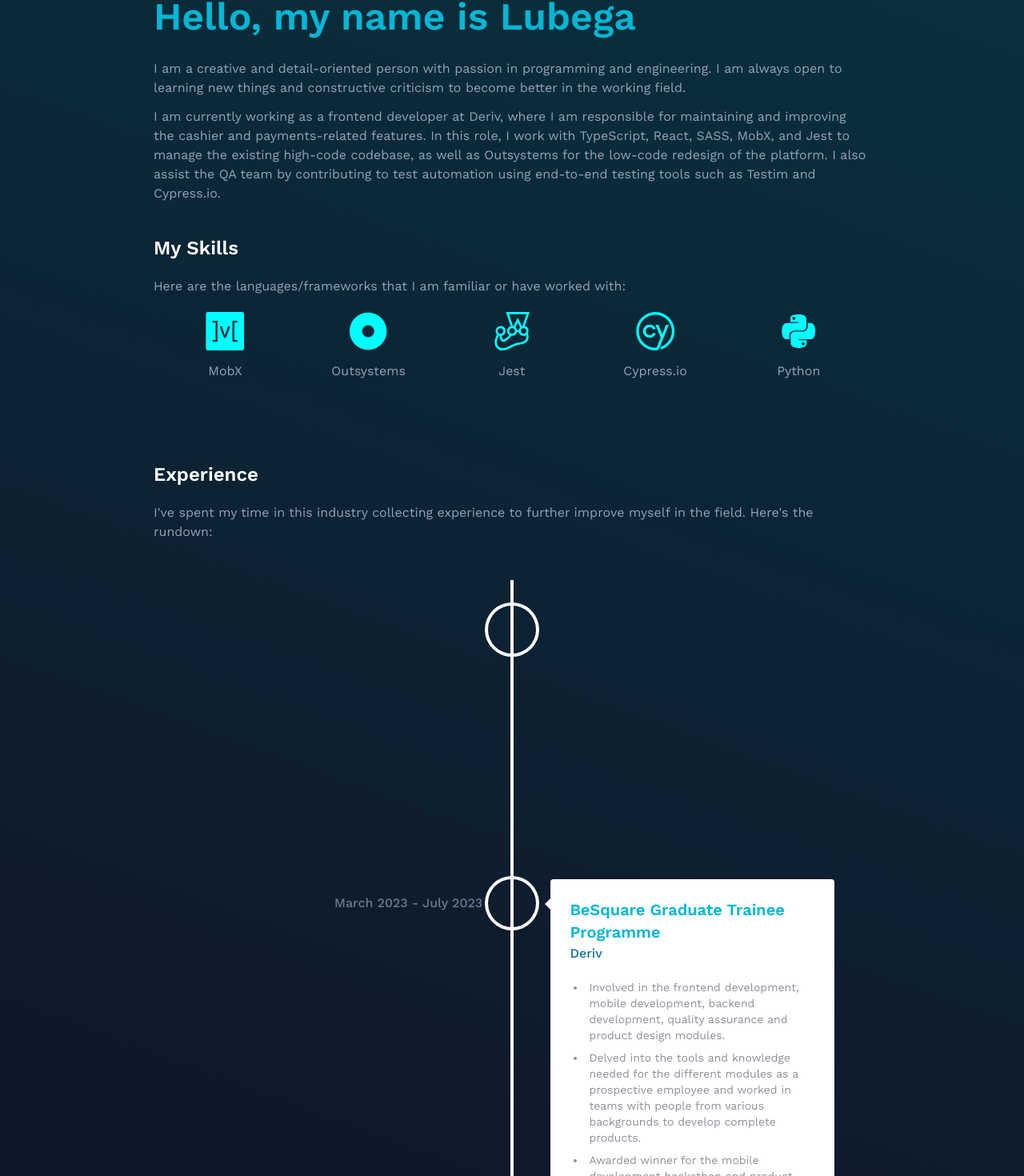
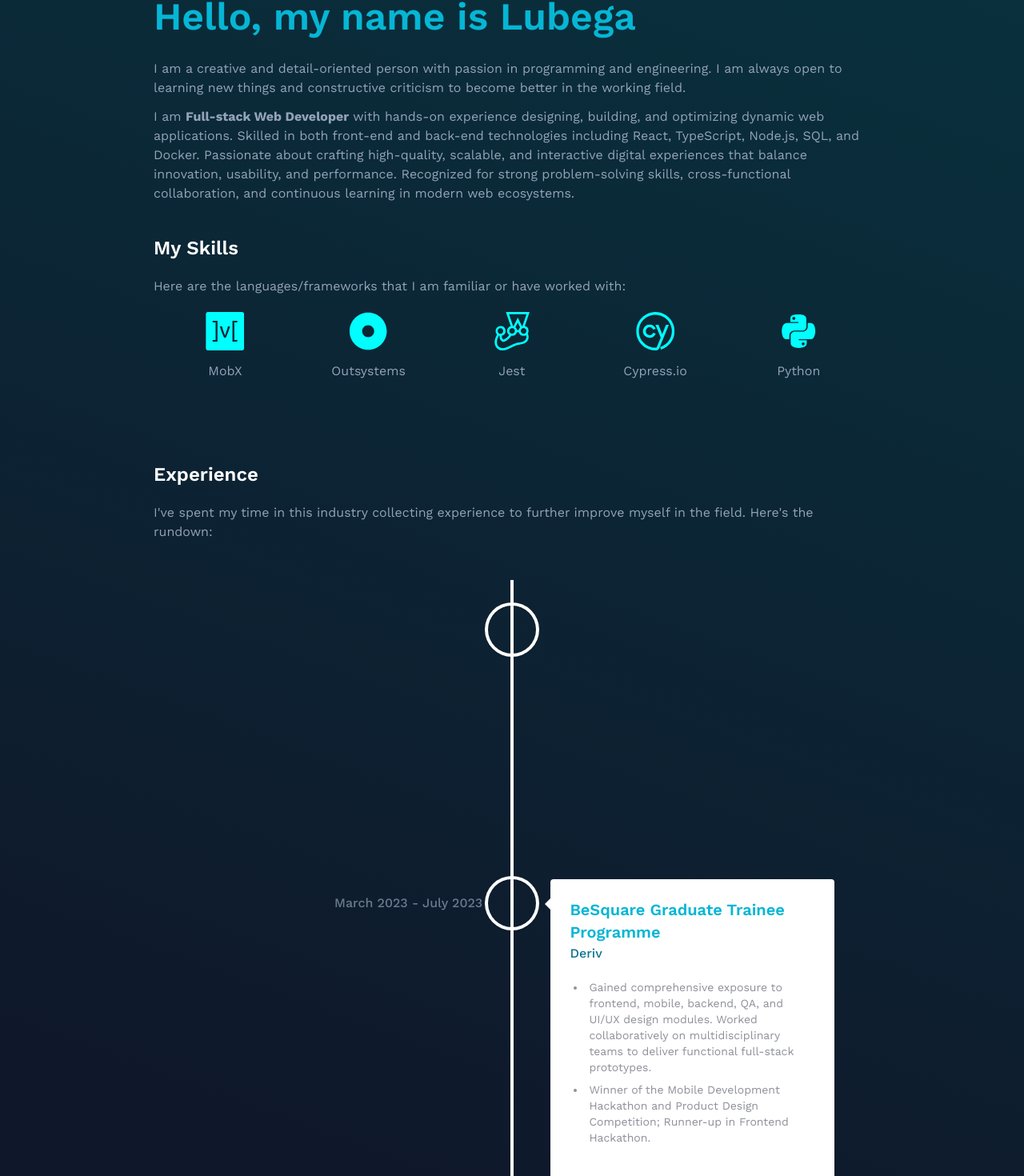
Before and after one commit to muhdlubega/lubega.pages.dev, a React (Vite) app: page /about in a window 1280 px wide. Shown: the part 138-1608 px from the top of the page at 80% size. Built offline with nearby package versions, Linux system fonts and the light colour scheme.

Commit message:
update projects

```diff
--- a/src/constants/index.js
+++ b/src/constants/index.js
@@ -8,6 +8,7 @@
 import vg from "../assets/projects/vg.png";
 import mu from "../assets/projects/mu.png";
 import ba from "../assets/projects/ba.png";
+import ip from "../assets/projects/ip.png";
 
 export const skills = [
   {
@@ -40,9 +41,8 @@
     company_name: "Deriv",
     date: "March 2023 - July 2023",
     points: [
-      "Involved in the frontend development, mobile development, backend development, quality assurance and product design modules.",
-      "Delved into the tools and knowledge needed for the different modules as a prospective employee and worked in teams with people from various backgrounds to develop complete products.",
-      "Awarded winner for the mobile development hackathon and product design competition as well as runner-up for the frontend development hackathon.",
+      "Gained comprehensive exposure to frontend, mobile, backend, QA, and UI/UX design modules. Worked collaboratively on multidisciplinary teams to deliver functional full-stack prototypes.",
+      "Winner of the Mobile Development Hackathon and Product Design Competition; Runner-up in Frontend Hackathon.",
     ],
   },
   {
@@ -71,24 +71,36 @@
     company_name: "Mindhive Asia Sdn. Bhd.",
     date: "August 2024 - June 2025",
     points: [
-      "Leading the frontend development via NextJS and React of client-based projects related to AI and machine learning operations, such as document processing and account payable/ receivable automations.",
-      "As the sole frontend developer I am tasked in aliasing with the backend and design team to manage the business requirements and client needs in delivering the requested products.",
-      "Completed and delivered 4 projects for ZUS Coffee Sdn Bhd as well as assisted with 2 other ongoing projects for other clients with high-quality output and positive feedback."
+      "Led front-end development for AI-driven solutions in Next.js and React, including document processing and accounts payable/receivable automation.",
+      "Partnered closely with backend engineers (Node.js, SQL) and designers to implement and integrate REST APIs, authentication, and data management.",
+      "Delivered 4 full projects for ZUS Coffee and contributed to 2 ongoing enterprise projects, earning positive client feedback for quality and timeliness.",
+      "Implemented reusable UI libraries and modular code structures to improve maintainability across multiple client projects."
     ],
   },
   {
     id: 6,
+    title: "GCPBoleh Season 7",
+    company_name: "Google",
+    date: "August 2025",
+    points: [
+      "Completed GCPBoleh Season 7, an online self-study program by Google Cloud for developers in Malaysia.",
+      "Delved into the basic skills in Generative AI, BigQuery, Vertex AI, TensorFlow, Cloud Security, and Infrastructure Modernization",
+      "Earned a total of 8 badges with 5 skill badges.",
+    ],
+  },
+  {
+    id: 7,
     title: "Frontend Developer",
     company_name: "Deriv",
     date: "August 2023 - Present",
     points: [
-      "Tasked in handling cashier and payments related maintenance and improvements. I worked mainly with React and TypeScript to implement new features and maintain the codebase of the web application.",
-      "Collaborated globally with members from varying departments such as backend, product design and quality assurance for the development of the web application and new code architecture.",
-      "Responsible for increasing the Jest unit test code coverage of the wallets package to over 80% and assisting the quality assurance automation team with the Testim/Cypress.io E2E test for the squad.",
-      "Optimized performance of the wallets package, reducing the bundle load size by over 74%.",
-      "Took initiative of implementing translations in the wallets package, making it accessible to up to 21 different languages, including RTL support for Arabic language.",
-      "Worked extensively with Outsystems for the redesign of the web application in low-code architecture.",
-      "Awarded Stars of the Month for April 2024 and April 2025 in recognition of the high number of bug cards and user stories closed, as well as contributions to improving performance and caching of the low-code platform."
+      " Maintained and enhanced cashier and payment systems for global web applications built with React and TypeScript.",
+      "Collaborated with backend, design, and QA teams across multiple regions to develop features and improve architecture in a large-scale monorepo environment.",
+      "Increased unit test coverage to over 80% using Jest and supported Cypress.io E2E automation.",
+      "Optimized wallet package performance, reducing bundle load size by 74% for faster, more efficient delivery.",
+      "Implemented i18n and RTL support for 21 languages, significantly improving accessibility and user reach.",
+      "Contributed to the company’s low-code platform redesign using Outsystems, improving maintainability and feature rollout speed.",
+      "3× Stars of the Month awardee for consistently high delivery quality and measurable performance improvements."
     ],
   },
 ];
@@ -105,22 +117,22 @@
   },
   {
     theme: "btn-back-green",
+    iconUrl: ip,
+    name: "IMG.prcess",
+    description:
+      "IMG.prcess is an AI-powered document processing app that extracts structured data from document images using Mistral’s Pixtral-12b vision model. It provides confidence scores for each extracted field, supports exports to Excel and PDF, and maintains a searchable document history. Built with Next.js 14, TypeScript, and Tailwind CSS v4, the app features a sleek dark mode interface, responsive design, and real-time processing indicators. Data is stored and managed via Supabase with IP-based tracking, while exports are handled using xlsx and jsPDF libraries for seamless data output.",
+    link: "https://imgprcess.pages.dev/",
+    sourceCode: "https://github.com/muhdlubega/img.prcess",
+    buttontext: "Open Website"
+  },
+  {
+    theme: "btn-back-green",
     iconUrl: ms,
     name: "MgmtSys",
     description:
       "MgmtSys is a comprehensive management system dashboard featuring API integration, state management, data visualization, CRUD operations, performance optimization, and security measures and is written mainly in React Javascript and SCSS. It utilizes Firebase and Firestore as a database and authorization solution while also integrating data from the JSONPlaceholder API. The following documentation provides an overview of the project's features, dependencies, setup instructions, usage, deployment, and submission details.",
     link: "https://mgmtsys.vercel.app/",
     sourceCode: "https://github.com/muhdlubega/mgmt-sys-dashboard",
-    buttontext: "Open Website"
-  },
-  {
-    theme: "btn-back-green",
-    iconUrl: mu,
-    name: "Muizzle.me",
-    description:
-      "Muizzle.me is a simple puzzle game designed for movie lovers where user can guess movie titles based on the screenshots of the movie displayed. Muizzle uses Cloudflare R2 bucket for image storage and local storage for user statistics. It is mainly writted in React Typescript and CSS for styling. It also has integrated Google Analytics and Google Adsense for analytical and monetization purposes.",
-    link: "https://muizzle.me/",
-    sourceCode: "https://github.com/muhdlubega/muizzle",
     buttontext: "Open Website"
   },
   {
@@ -145,12 +157,41 @@
   },
   {
     theme: "btn-back-green",
+    iconUrl: mu,
+    name: "Muizzle.me",
+    description:
+      "Muizzle.me is a simple puzzle game designed for movie lovers where user can guess movie titles based on the screenshots of the movie displayed. Muizzle uses Cloudflare R2 bucket for image storage and local storage for user statistics. It is mainly writted in React Typescript and CSS for styling. It also has integrated Google Analytics and Google Adsense for analytical and monetization purposes.",
+    link: "https://muizzle.me/",
+    sourceCode: "https://github.com/muhdlubega/muizzle",
+    buttontext: "Open Website"
+  },
+  {
+    theme: "btn-back-green",
     iconUrl: ck,
     name: "CryptoKing",
     description:
       "A cryptocurrency watcher website I made for self-study. For this project, I worked with various libraries such as react-alice-carousel and react-chartjs alongside React, CSS, and Firebase to interact with the CoinGecko API. This project was made as a basis for understanding REST API calls and groundwork for WebSocket calls.",
     link: "https://thecryptoking.vercel.app/",
     sourceCode: "https://github.com/muhdlubega/crypto-king",
+    buttontext: "Open Website"
+  },
+  {
+    theme: "btn-back-green",
+    iconUrl: lo,
+    name: "Lib.Org",
+    description:
+      "Lib.Org is a library organizer mobile app I made in a group of two for our mobile development hackathon in the Deriv BeSquare Graduate Programme. For the hackathon our goal was to utilize any open-source API to create an interactive mobile app in one week. Our team utilized mainly the Dart language and Flutter framework with various tools and widgets such as Firebase, Bloc, flutter_barcode_scanner and more to create this app using the Google Books API. This app allows user to perform various actions such as searching for book and e-book details, adding books to favourites and sorting them according to libraries, scanning barcode or entering existing ISBN number of physical books to be added into the organizer, toggling light or dark mode and more.",
+    sourceCode: "https://github.com/muhdlubega/library-organizer",
+    buttontext: "Open Website"
+  },
+  {
+    theme: "btn-back-green",
+    iconUrl: ss,
+    name: "ShopShwift",
+    description:
+      "ShopShwift is an interactive simple e-commerce website with a vivid and appealing user interface. This project is written in React Javascript and SCSS to imitate an actual e-commerce website with integrated mock API products. It simulates the behaviour of simple e-commerce website functions such as sorting and adding to cart using React Context.",
+    link: "https://shopshwift.vercel.app/",
+    sourceCode: "https://github.com/muhdlubega/e-commerce",
     buttontext: "Open Website"
   },
   {
@@ -165,25 +206,6 @@
   },
   {
     theme: "btn-back-green",
-    iconUrl: ss,
-    name: "ShopShwift",
-    description:
-      "ShopShwift is an interactive simple e-commerce website with a vivid and appealing user interface. This project is written in React Javascript and SCSS to imitate an actual e-commerce website with integrated mock API products. It simulates the behaviour of simple e-commerce website functions such as sorting and adding to cart using React Context.",
-    link: "https://shopshwift.vercel.app/",
-    sourceCode: "https://github.com/muhdlubega/e-commerce",
-    buttontext: "Open Website"
-  },
-  {
-    theme: "btn-back-green",
-    iconUrl: lo,
-    name: "Lib.Org",
-    description:
-      "Lib.Org is a library organizer mobile app I made in a group of two for our mobile development hackathon in the Deriv BeSquare Graduate Programme. For the hackathon our goal was to utilize any open-source API to create an interactive mobile app in one week. Our team utilized mainly the Dart language and Flutter framework with various tools and widgets such as Firebase, Bloc, flutter_barcode_scanner and more to create this app using the Google Books API. This app allows user to perform various actions such as searching for book and e-book details, adding books to favourites and sorting them according to libraries, scanning barcode or entering existing ISBN number of physical books to be added into the organizer, toggling light or dark mode and more.",
-    sourceCode: "https://github.com/muhdlubega/library-organizer",
-    buttontext: "Open Website"
-  },
-  {
-    theme: "btn-back-green",
     iconUrl: ri,
     name: "Recommend.me",
     description:
--- a/src/pages/About.jsx
+++ b/src/pages/About.jsx
@@ -39,12 +39,11 @@
           constructive criticism to become better in the working field.
         </p>
         <p>
-          I am currently working as a frontend developer at Deriv, where I am responsible
-          for maintaining and improving the cashier and payments-related features. In this
-          role, I work with TypeScript, React, SASS, MobX, and Jest to manage the existing
-          high-code codebase, as well as Outsystems for the low-code redesign of the platform.
-          I also assist the QA team by contributing to test automation using end-to-end
-          testing tools such as Testim and Cypress.io.
+          I am <strong>Full-stack Web Developer</strong> with hands-on experience designing, building, and optimizing dynamic web
+          applications. Skilled in both front-end and back-end technologies including React, TypeScript, Node.js, SQL,
+          and Docker. Passionate about crafting high-quality, scalable, and interactive digital experiences that balance
+          innovation, usability, and performance. Recognized for strong problem-solving skills, cross-functional
+          collaboration, and continuous learning in modern web ecosystems.
         </p>
       </motion.div>
 
```
Also changed, not shown: src/assets/projects/ip.png (added), 1 other file (tests, documents, lock files or other folders).
